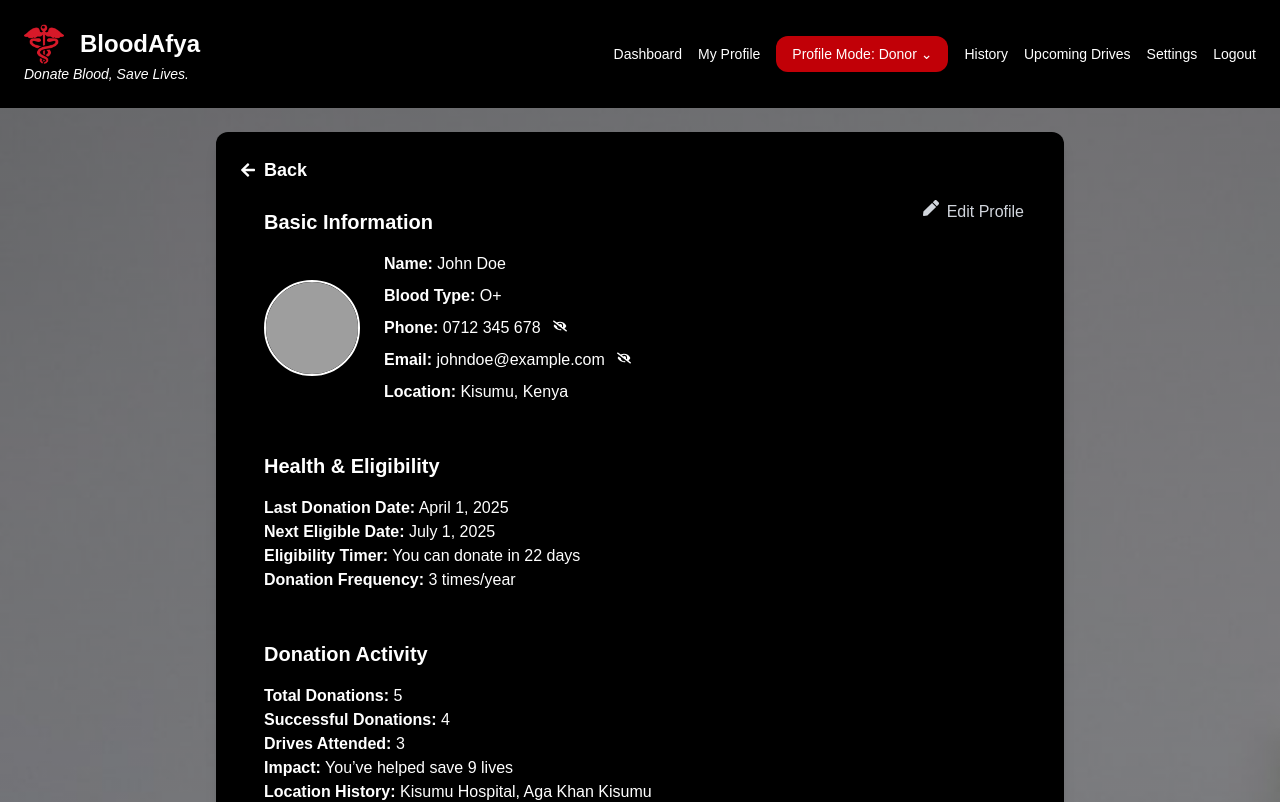
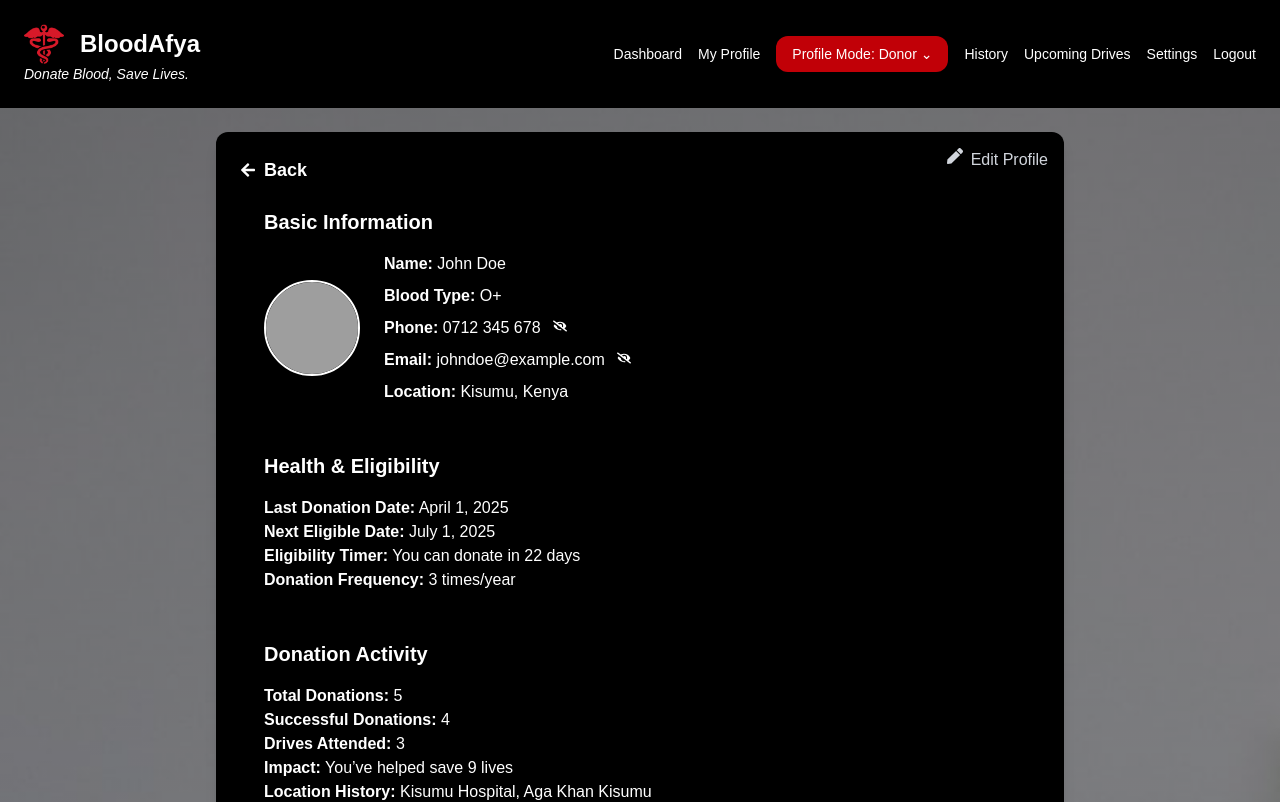
Before and after one commit to Lincoln-Madaraka/bloodafya, a Next.js app: page /profile/donor in a window 1280 px wide. Shown: the top 802 px of the page. Built offline with nearby package versions, Linux system fonts and the light colour scheme; grey boxes are pictures that could not be loaded.

Commit message:
edit mode

```diff
--- a/src/app/profile/donor/page.tsx
+++ b/src/app/profile/donor/page.tsx
@@ -105,12 +105,14 @@ export default function DonorProfile() {
           <FaArrowLeft />
           <span className="text-lg font-bold">Back</span>
         </div>
+        <div className="absolute top-4 right-4 text-gray-300 hover:text-red-500 flex space-x-2 cursor-pointer transition" onClick={() => setEditMode(true)}>
+            <FaPen /><p>Edit Profile</p>
+          </div>
+
 
         {/* Section 1: Basic Info */}
         <section className="relative bg-black bg-opacity-40 rounded-xl p-6 shadow-lg">
-          <div className="absolute top-4 right-4 text-gray-300 hover:text-red-500 flex space-x-2 cursor-pointer transition" onClick={() => setEditMode(true)}>
-            <FaPen /><p>Edit Profile</p>
-          </div>
+
           <h2 className="text-xl font-semibold mb-4">Basic Information</h2>
           <div className="flex flex-col md:flex-row items-start md:items-center space-x-6">
 
```
